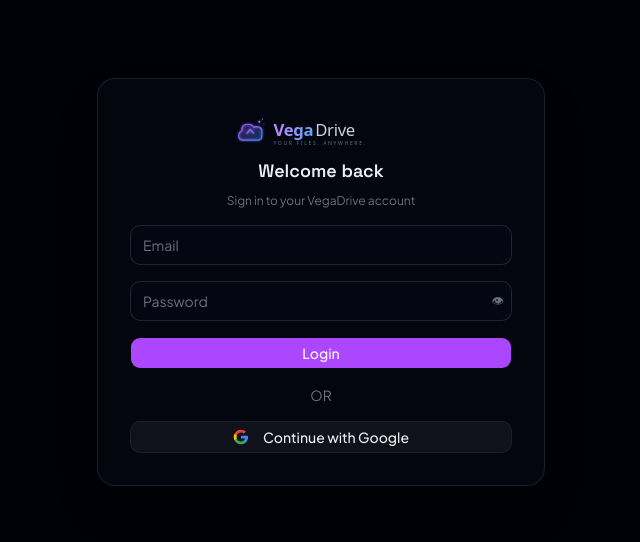
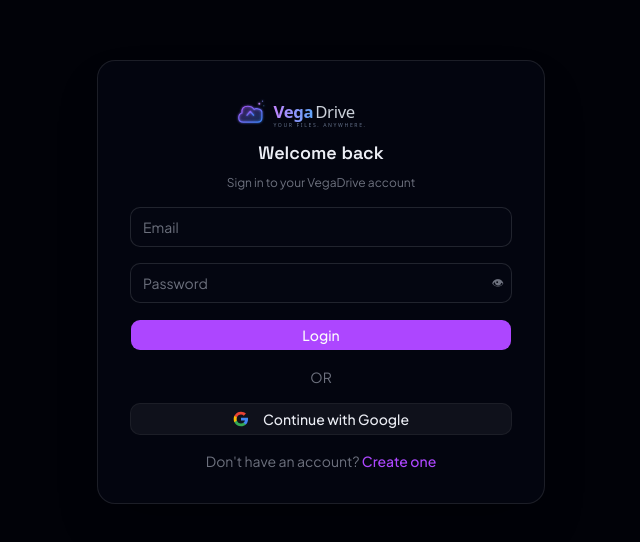
Before and after one commit to harshupadhyayind-ship-it/Google-drive-clone, a Next.js app: page /login in a window 1280 px wide. Shown: the part 118-660 px from the top of the page, without its empty margins (319-959 px from the left). Built offline with nearby package versions, Linux system fonts and the light colour scheme; no server answers.

Commit message:
add regiter link in login

```diff
--- a/app/login/LoginClient.tsx
+++ b/app/login/LoginClient.tsx
@@ -3,6 +3,7 @@
 import { useForm } from "react-hook-form";
 import { signIn } from "next-auth/react";
 import Image from "next/image";
+import Link from "next/link";
 import { Input } from "@/lib/ui/components/Input";
 import { Button } from "@/lib/ui/components/Button";
 
@@ -114,6 +115,14 @@
           </svg>
           Continue with Google
         </Button>
+
+        {/* Register link */}
+        <p className="text-center text-sm text-muted-foreground">
+          Don&apos;t have an account?{" "}
+          <Link href="/register" className="text-primary font-medium hover:underline underline-offset-4">
+            Create one
+          </Link>
+        </p>
       </form>
     </div>
   );
```
